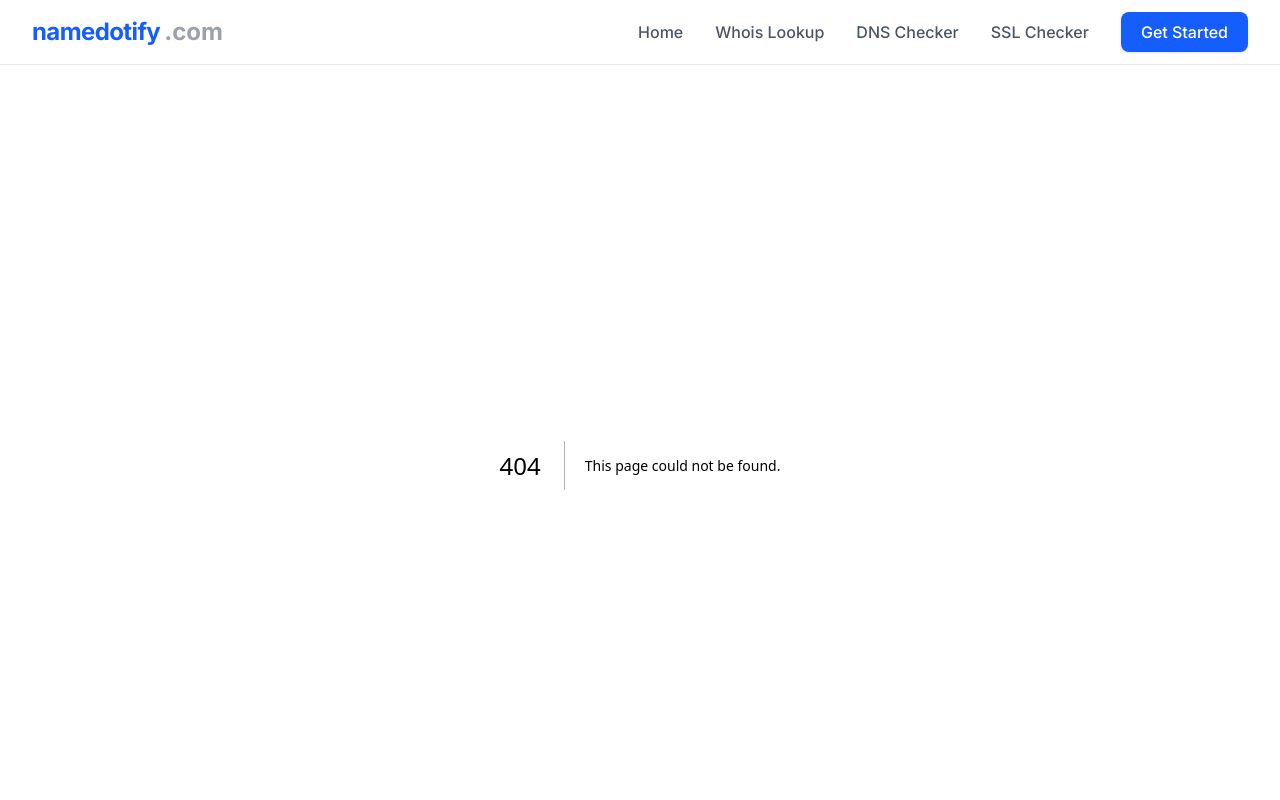
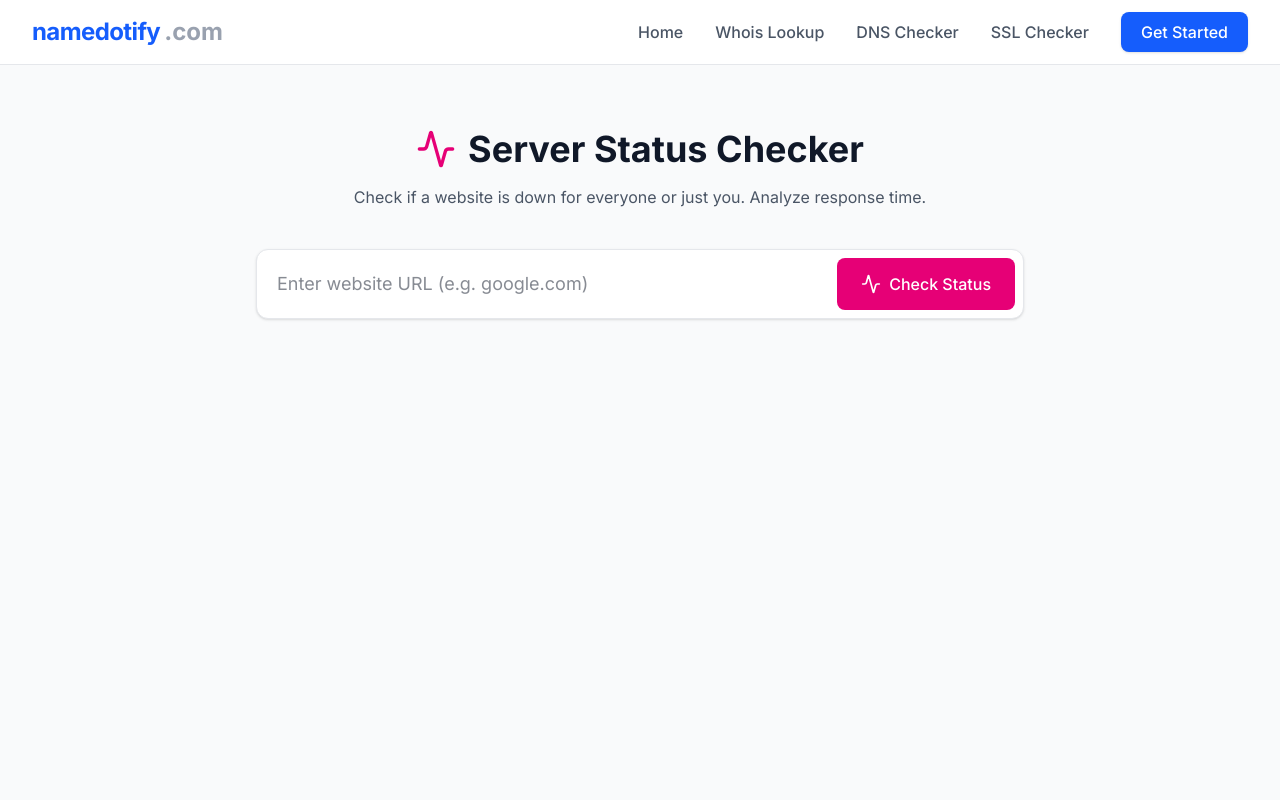
Before and after one commit to ashishjacob786/namedotify, a Next.js app: page /status in a window 1280 px wide. Before the commit this address had no page. Shown: the top 800 px of the page. Built offline with nearby package versions, Linux system fonts and the light colour scheme.

Commit message:
Added Server Status Checker

```diff
--- /dev/null
+++ b/src/app/api/status/route.js
@@ -0,0 +1,44 @@
+import { NextResponse } from 'next/server';
+
+export async function GET(request) {
+  const { searchParams } = new URL(request.url);
+  let domain = searchParams.get('domain');
+
+  if (!domain) {
+    return NextResponse.json({ error: 'Domain is required' }, { status: 400 });
+  }
+
+  // Agar user ne http/https nahi lagaya, to hum laga denge
+  if (!domain.startsWith('http')) {
+    domain = `https://${domain}`;
+  }
+
+  try {
+    const startTime = Date.now();
+
+    // Website ko request bhejo
+    const response = await fetch(domain, {
+      method: 'GET',
+      headers: { 'User-Agent': 'Namedotify-Bot/1.0' } // Fake browser user-agent
+    });
+
+    const endTime = Date.now();
+    const duration = endTime - startTime; // Kitna time laga (ms)
+
+    return NextResponse.json({
+      online: response.status >= 200 && response.status < 400,
+      statusCode: response.status,
+      statusText: response.statusText || (response.status === 200 ? 'OK' : 'Unknown'),
+      responseTime: duration,
+      url: response.url
+    });
+
+  } catch (error) {
+    return NextResponse.json({
+      online: false,
+      statusCode: 0,
+      statusText: 'Unreachable / Down',
+      error: error.message
+    });
+  }
+}
--- a/src/app/page.js
+++ b/src/app/page.js
@@ -38,7 +38,7 @@ export default function Home() {
     { name: 'Hosting Checker', icon: <Server className="w-6 h-6 text-orange-500" />, desc: 'Find who hosts a website', link: '/hosting' },
     { name: 'Domain Availability', icon: <Globe className="w-6 h-6 text-green-500" />, desc: 'Check if domain is free', link: '/' },
     { name: 'Domain Age', icon: <Calendar className="w-6 h-6 text-blue-500" />, desc: 'Check domain lifespan', link: '/whois' },
-    { name: 'Status Checker', icon: <Activity className="w-6 h-6 text-pink-500" />, desc: 'Is website down?', link: '/dns' },
+    { name: 'Status Checker', icon: <Activity className="w-6 h-6 text-pink-500" />, desc: 'Is website down?', link: '/status' },
     { name: 'Price Comparison', icon: <LayoutGrid className="w-6 h-6 text-indigo-500" />, desc: 'Compare registrar prices', link: '#' },
   ];
 
--- /dev/null
+++ b/src/app/status/page.js
@@ -0,0 +1,101 @@
+"use client";
+import React, { useState } from 'react';
+import axios from 'axios';
+import { Activity, Clock, CheckCircle, XCircle, Globe, Loader2, AlertTriangle } from 'lucide-react';
+
+export default function StatusPage() {
+  const [domain, setDomain] = useState('');
+  const [data, setData] = useState(null);
+  const [loading, setLoading] = useState(false);
+
+  const checkStatus = async () => {
+    if (!domain) return;
+    setLoading(true);
+    setData(null);
+
+    try {
+      const response = await axios.get(`/api/status?domain=${domain}`);
+      setData(response.data);
+    } catch (err) {
+      setData({ online: false, statusCode: 500, statusText: 'Error', error: 'Check failed' });
+    } finally {
+      setLoading(false);
+    }
+  };
+
+  return (
+    <div className="min-h-screen bg-gray-50 text-gray-900 font-sans p-6">
+      <div className="max-w-3xl mx-auto">
+
+        {/* Header */}
+        <div className="text-center mb-10 mt-10">
+            <h1 className="text-4xl font-bold mb-4 flex items-center justify-center gap-3">
+                <Activity className="text-pink-600 w-10 h-10" /> Server Status Checker
+            </h1>
+            <p className="text-gray-600">Check if a website is down for everyone or just you. Analyze response time.</p>
+        </div>
+
+        {/* Input Box */}
+        <div className="bg-white p-2 rounded-xl shadow-sm border border-gray-200 flex gap-2 mb-8">
+            <input
+                type="text"
+                placeholder="Enter website URL (e.g. google.com)"
+                className="flex-1 p-3 outline-none text-lg"
+                value={domain}
+                onChange={(e) => setDomain(e.target.value)}
+                onKeyDown={(e) => e.key === 'Enter' && checkStatus()}
+            />
+            <button
+                onClick={checkStatus}
+                disabled={loading}
+                className="bg-pink-600 text-white px-6 py-3 rounded-lg font-medium hover:bg-pink-700 transition flex items-center gap-2"
+            >
+                {loading ? <Loader2 className="animate-spin" /> : <Activity size={20} />}
+                Check Status
+            </button>
+        </div>
+
+        {/* Result Card */}
+        {data && (
+            <div className={`rounded-xl shadow-lg border overflow-hidden animate-in fade-in slide-in-from-bottom-4 duration-500 ${data.online ? 'bg-white border-green-200' : 'bg-white border-red-200'}`}>
+
+                {/* Main Status Banner */}
+                <div className={`p-8 text-center ${data.online ? 'bg-green-50' : 'bg-red-50'}`}>
+                    <div className="inline-flex items-center justify-center p-4 bg-white rounded-full shadow-sm mb-4">
+                        {data.online ? <CheckCircle className="w-10 h-10 text-green-500" /> : <XCircle className="w-10 h-10 text-red-500" />}
+                    </div>
+                    <h2 className={`text-3xl font-bold ${data.online ? 'text-green-700' : 'text-red-700'}`}>
+                        {data.online ? 'Website is Online' : 'Website is Down'}
+                    </h2>
+                    <p className="text-gray-500 mt-2 text-lg">{domain}</p>
+                </div>
+
+                {/* Details Grid */}
+                <div className="p-8 grid grid-cols-1 md:grid-cols-3 gap-6 text-center divide-y md:divide-y-0 md:divide-x divide-gray-100">
+                    <div className="p-2">
+                        <p className="text-xs font-bold text-gray-400 uppercase tracking-wider mb-2">HTTP Code</p>
+                        <span className={`text-2xl font-mono font-bold ${data.statusCode === 200 ? 'text-green-600' : 'text-yellow-600'}`}>
+                            {data.statusCode}
+                        </span>
+                        <p className="text-sm text-gray-500 mt-1">{data.statusText}</p>
+                    </div>
+
+                    <div className="p-2">
+                        <p className="text-xs font-bold text-gray-400 uppercase tracking-wider mb-2">Response Time</p>
+                        <div className="flex items-center justify-center gap-2">
+                            <Clock size={18} className="text-blue-500" />
+                            <span className="text-2xl font-bold text-gray-800">{data.responseTime || '0'} <span className="text-sm font-normal text-gray-500">ms</span></span>
+                        </div>
+                    </div>
+
+                    <div className="p-2">
+                        <p className="text-xs font-bold text-gray-400 uppercase tracking-wider mb-2">Last Checked</p>
+                        <span className="text-lg font-medium text-gray-700">Just Now</span>
+                    </div>
+                </div>
+            </div>
+        )}
+      </div>
+    </div>
+  );
+}
```
